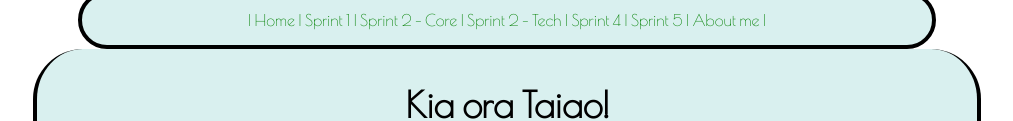
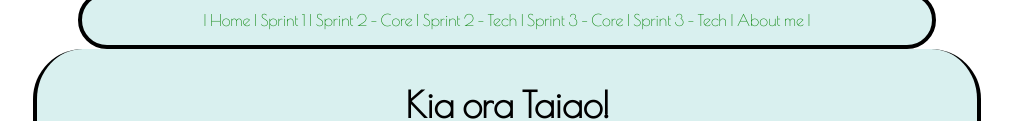
Before and after one commit to RikkeSimone/RikkeSimone..github.io, a plain HTML site: page index.html in a window 1280 px wide. Shown: the part 381-502 px from the top of the page, without its empty margins (133-1146 px from the left). Drawn offline with nearby package versions, Linux system fonts and the light colour scheme.

Commit message:
sprint 3 changes

```diff
--- a/index.html
+++ b/index.html
@@ -17,7 +17,7 @@
 
 <div class=menu>
   <p> | <a href=index.html>Home</a> | <a href=blog/sprint1-cultural.html>Sprint 1</a> | <a href=blog/sprint2-cultural.html>Sprint 2 - Core</a> | <a href="blog/sprint2-technical.html">Sprint 2 - Tech</a> |
-    <a href="#">Sprint 4</a> | <a href="#">Sprint 5</a> | <a href=blog/about-me.html>About me</a> | </p>
+    <a href="blog/sprint3-cultural.html">Sprint 3 - Core</a> | <a href="blog/sprint3-technical">Sprint 3 - Tech</a> | <a href=blog/about-me.html>About me</a> | </p>
   </div>
 
   <div class=content>
```
